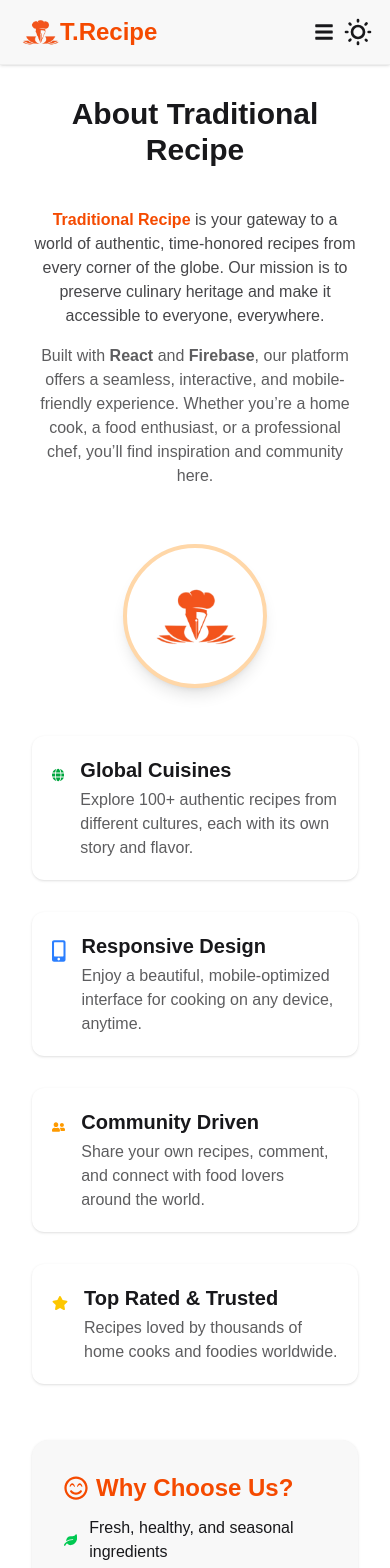
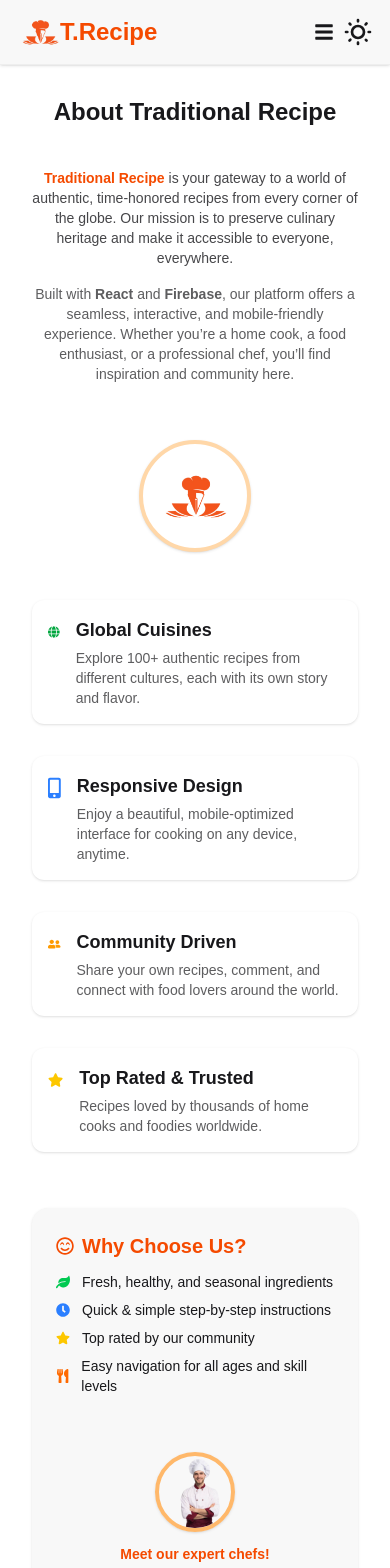
Before and after one commit to shihabuddin-dev/traditional-recipe-client, a React (Vite) app: page /about-us in a window 390 px wide. Shown: the top 1568 px of the page. Built offline with nearby package versions, Linux system fonts and the light colour scheme; no server answers; a web font is replaced by a local one.

Commit message:
i have added new of the ascending sort and search

```diff
--- a/index.html
+++ b/index.html
@@ -1,5 +1,5 @@
 <!doctype html>
-<html lang="en">
+<html lang="en" data-theme="light">
 
 <head>
   <meta charset="UTF-8" />
--- a/src/components/extraSection/FeaturedChefs.jsx
+++ b/src/components/extraSection/FeaturedChefs.jsx
@@ -67,7 +67,7 @@ const FeaturedChefs = () => {
           {chefs.map((chef, idx) => (
             <div
               key={idx}
-              className="group border border-orange-200 bg-base-500 rounded-xl shadow-lg overflow-hidden transition-transform duration-500 hover:shadow-xl hover:-translate-y-1"
+              className="group border border-orange-200 bg-base-500 rounded-2xl shadow-lg overflow-hidden transition-transform duration-500 hover:shadow-xl hover:-translate-y-1"
             >
               <div className="relative">
                 <img
--- a/src/components/extraSection/KitchenEssentials.jsx
+++ b/src/components/extraSection/KitchenEssentials.jsx
@@ -67,7 +67,7 @@ const KitchenEssentials = () => {
         <div className="grid sm:grid-cols-2 md:grid-cols-3 lg:grid-cols-4 gap-5 text-center">
           {tools.map((tool, index) => (
             <Fade key={index} direction={index % 2 === 0 ? "left" : "up"} triggerOnce>
-              <div className="relative bg-base-100 p-7 rounded-3xl shadow-xl border border-orange-200   hover:shadow-xs transition group h-full flex flex-col items-center overflow-hidden">
+              <div className="relative bg-base-100 p-7 rounded-2xl shadow-sm border border-orange-200 hover:shadow-md transition group h-full flex flex-col items-center overflow-hidden">
                 {/* Watermark Icon */}
                 <FaUtensils className="absolute opacity-10 text-orange-300 text-[7rem] -right-4 -bottom-4 pointer-events-none select-none z-0" />
                 <div className="w-28 h-28 mb-4 overflow-hidden rounded-full border-4 border-orange-400 shadow group-hover:scale-103 transition z-10 bg-white">
--- a/src/components/extraSection/Steps.jsx
+++ b/src/components/extraSection/Steps.jsx
@@ -114,7 +114,7 @@ const Steps = () => {
             return (
               <Fade key={i} direction={dir} triggerOnce>
                 <div
-                  className="relative group cursor-pointer transition-all duration-300 hover:scale-105 bg-base-500 rounded-xl shadow-lg overflow-hidden"
+                  className="relative group cursor-pointer transition-all duration-300 hover:scale-105 bg-base-500 rounded-xl shadow-sm overflow-hidden"
                   onClick={() => setSelectedIndex(i)}
                   tabIndex={0}
                   aria-label={`View ${step.title}`}
@@ -150,7 +150,7 @@ const Steps = () => {
           className="fixed inset-0 bg-black bg-opacity-90 z-50 flex items-center justify-center p-4"
           onClick={() => setSelectedIndex(null)}
         >
-          <div className="relative max-w-4xl w-full bg-white dark:bg-gray-900 rounded-xl shadow-lg p-4">
+          <div className="relative max-w-4xl w-full bg-white dark:bg-gray-900 rounded-xl shadow-sm p-4">
             <button
               className="absolute top-2 right-2 text-red-600 text-4xl font-semibold z-10"
               onClick={(e) => {
--- a/src/components/extraSection/WhyChooseUs.jsx
+++ b/src/components/extraSection/WhyChooseUs.jsx
@@ -61,7 +61,7 @@ const WhyChooseUs = () => (
           <Fade key={i} direction={i % 2 === 0 ? "down" : "right"} triggerOnce>
             <div
               key={i}
-              className="bg-base-100 border border-orange-200 rounded-2xl shadow-md p-8 flex flex-col items-center hover:shadow-xl transition-shadow-xs duration-800"
+              className="bg-base-100 border border-orange-200 rounded-2xl shadow-sm p-8 flex flex-col items-center hover:shadow-md transition-shadow-xs duration-800 hover:bg-base-200 hover:-translate-y-3"
             >
               {f.icon}
               <h3 className="text-xl font-semibold mb-2">{f.title}</h3>
--- a/src/layout/DashboardLayout.jsx
+++ b/src/layout/DashboardLayout.jsx
@@ -44,7 +44,7 @@ const DashboardLayout = () => {
     return (
         <div className="min-h-screen bg-base-100 flex flex-col md:flex-row">
             {/* Sidebar */}
-            <aside className="w-full md:w-64 bg-base-200 border-r border-orange-100 flex flex-col items-center py-8 px-4 md:fixed md:h-full z-20">
+            <aside className="hidden w-full md:w-64 bg-base-200 border-r border-orange-100 md:flex flex-col items-center py-8 px-4 md:fixed md:h-full z-20">
                 <Link to='/'>  <img src={logo} alt="Logo" className="w-16 h-16 mb-1 rounded-full shadow" /></Link>
 
                 <h2 className="text-xl font-bold text-orange-600 mb-8">Dashboard</h2>
--- a/src/pages/about/About.jsx
+++ b/src/pages/about/About.jsx
@@ -5,19 +5,16 @@ import logo from '../../assets/logo.png'
 const About = () => {
     return (
         <section className="max-w-5xl mx-auto px-4 text-base-content">
-            <h2 className="text-3xl md:text-4xl font-semibold mb-2 flex justify-center items-center text-center">
+            <h2 className="text-2xl md:text-3xl font-semibold mb-2 flex justify-center items-center text-center">
                 About Traditional Recipe
             </h2>
             {/* Header Section */}
             <div className="mt-10 flex flex-col md:flex-row items-center gap-10 mb-12">
-
                 <div className="flex-1 text-center md:text-center">
-
-
-                    <p className="mb-4 text-base-content/80">
+                    <p className="mb-4 text-base-content/80 text-sm md:text-base">
                         <span className="font-semibold text-orange-600">Traditional Recipe</span> is your gateway to a world of authentic, time-honored recipes from every corner of the globe. Our mission is to preserve culinary heritage and make it accessible to everyone, everywhere.
                     </p>
-                    <p className="mb-4 text-base-content/70">
+                    <p className="mb-4 text-base-content/70 text-sm md:text-base">
                         Built with <span className="font-semibold">React</span> and <span className="font-semibold">Firebase</span>, our platform offers a seamless, interactive, and mobile-friendly experience. Whether you’re a home cook, a food enthusiast, or a professional chef, you’ll find inspiration and community here.
                     </p>
                 </div>
@@ -25,50 +22,48 @@ const About = () => {
                     <img
                         src={logo}
                         alt="Traditional Recipe Logo"
-                        className="w-36 h-36 md:w-48 md:h-48 object-contain rounded-full shadow-lg border-4 border-orange-200 bg-white hover:scale-105 transition-transform duration-300"
+                        className="w-28 h-28 md:w-40 md:h-40 object-contain rounded-full shadow-sm border-4 border-orange-200 bg-white hover:scale-105 transition-transform duration-300"
                     />
                 </div>
             </div>
-
             {/* Features Grid */}
             <div className="grid grid-cols-1 sm:grid-cols-2 gap-8 mb-14">
-                <div className="flex items-start gap-4 bg-base-100 rounded-xl p-5 shadow hover:shadow-lg transition-shadow duration-300">
-                    <FaGlobe className="text-3xl text-green-600 mt-1" />
+                <div className="flex items-start gap-4 bg-base-100 rounded-xl p-4 shadow hover:shadow-md transition-shadow duration-300">
+                    <FaGlobe className="text-2xl text-green-600 mt-1" />
                     <div>
-                        <h3 className="text-xl font-semibold mb-1">Global Cuisines</h3>
-                        <p className="text-base-content/70">Explore 100+ authentic recipes from different cultures, each with its own story and flavor.</p>
+                        <h3 className="text-lg font-semibold mb-1">Global Cuisines</h3>
+                        <p className="text-base-content/70 text-sm">Explore 100+ authentic recipes from different cultures, each with its own story and flavor.</p>
                     </div>
                 </div>
-                <div className="flex items-start gap-4 bg-base-100 rounded-xl p-5 shadow hover:shadow-lg transition-shadow duration-300">
-                    <FaMobileAlt className="text-3xl text-blue-500 mt-1" />
+                <div className="flex items-start gap-4 bg-base-100 rounded-xl p-4 shadow hover:shadow-md transition-shadow duration-300">
+                    <FaMobileAlt className="text-2xl text-blue-500 mt-1" />
                     <div>
-                        <h3 className="text-xl font-semibold mb-1">Responsive Design</h3>
-                        <p className="text-base-content/70">Enjoy a beautiful, mobile-optimized interface for cooking on any device, anytime.</p>
+                        <h3 className="text-lg font-semibold mb-1">Responsive Design</h3>
+                        <p className="text-base-content/70 text-sm">Enjoy a beautiful, mobile-optimized interface for cooking on any device, anytime.</p>
                     </div>
                 </div>
-                <div className="flex items-start gap-4 bg-base-100 rounded-xl p-5 shadow hover:shadow-lg transition-shadow duration-300">
-                    <FaUserFriends className="text-3xl text-amber-500 mt-1" />
+                <div className="flex items-start gap-4 bg-base-100 rounded-xl p-4 shadow hover:shadow-md transition-shadow duration-300">
+                    <FaUserFriends className="text-2xl text-amber-500 mt-1" />
                     <div>
-                        <h3 className="text-xl font-semibold mb-1">Community Driven</h3>
-                        <p className="text-base-content/70">Share your own recipes, comment, and connect with food lovers around the world.</p>
+                        <h3 className="text-lg font-semibold mb-1">Community Driven</h3>
+                        <p className="text-base-content/70 text-sm">Share your own recipes, comment, and connect with food lovers around the world.</p>
                     </div>
                 </div>
-                <div className="flex items-start gap-4 bg-base-100 rounded-xl p-5 shadow hover:shadow-lg transition-shadow duration-300">
-                    <FaStar className="text-3xl text-yellow-400 mt-1" />
+                <div className="flex items-start gap-4 bg-base-100 rounded-xl p-4 shadow hover:shadow-md transition-shadow duration-300">
+                    <FaStar className="text-2xl text-yellow-400 mt-1" />
                     <div>
-                        <h3 className="text-xl font-semibold mb-1">Top Rated & Trusted</h3>
-                        <p className="text-base-content/70">Recipes loved by thousands of home cooks and foodies worldwide.</p>
+                        <h3 className="text-lg font-semibold mb-1">Top Rated & Trusted</h3>
+                        <p className="text-base-content/70 text-sm">Recipes loved by thousands of home cooks and foodies worldwide.</p>
                     </div>
                 </div>
             </div>
-
             {/* Why Choose Us Section */}
-            <div className="bg-base-200 rounded-2xl p-8 shadow flex flex-col md:flex-row items-center gap-10">
+            <div className="bg-base-200 rounded-2xl p-6 shadow flex flex-col md:flex-row items-center gap-8">
                 <div className="flex-1 mb-6 md:mb-0">
-                    <h2 className="text-2xl md:text-3xl font-bold mb-3 flex items-center gap-2 text-orange-600">
-                        <FaRegSmileBeam className="text-2xl md:text-3xl" /> Why Choose Us?
+                    <h2 className="text-xl md:text-2xl font-bold mb-3 flex items-center gap-2 text-orange-600">
+                        <FaRegSmileBeam className="text-lg md:text-xl" /> Why Choose Us?
                     </h2>
-                    <ul className="list-none pl-0 space-y-3 text-base md:text-lg">
+                    <ul className="list-none pl-0 space-y-2 text-sm md:text-base">
                         <li className="flex items-center gap-3"><FaLeaf className="text-green-500" /> Fresh, healthy, and seasonal ingredients</li>
                         <li className="flex items-center gap-3"><FaClock className="text-blue-500" /> Quick & simple step-by-step instructions</li>
                         <li className="flex items-center gap-3"><FaStar className="text-yellow-400" /> Top rated by our community</li>
@@ -79,9 +74,9 @@ const About = () => {
                     <img
                         src={chef}
                         alt="Featured Chef"
-                        className="w-28 h-28 md:w-36 md:h-36 object-cover rounded-full border-4 border-orange-300 shadow mb-3 hover:scale-105 transition-transform duration-300"
+                        className="w-20 h-20 md:w-28 md:h-28 object-cover rounded-full border-4 border-orange-300 shadow mb-3 hover:scale-105 transition-transform duration-300"
                     />
-                    <span className="text-base font-semibold text-orange-600">Meet our expert chefs!</span>
+                    <span className="text-sm font-semibold text-orange-600">Meet our expert chefs!</span>
                 </div>
             </div>
         </section>
--- a/src/pages/allRecipes/AllRecipes.jsx
+++ b/src/pages/allRecipes/AllRecipes.jsx
@@ -8,13 +8,13 @@ const AllRecipes = () => {
   const [search, setSearch] = useState("");
   const [showAll, setShowAll] = useState(false);
   const [selectedCuisine, setSelectedCuisine] = useState("All");
+  const [sortOrder, setSortOrder] = useState("asc");
 
   useEffect(() => {
     fetch(`http://localhost:3000/recipes?searchParams=${search}`)
       .then((res) => res.json())
       .then((data) => setRecipes(data));
   }, [search]);
-
 
   // Extract unique cuisine types
   const cuisineTypes = useMemo(() => {
@@ -38,9 +38,16 @@ const AllRecipes = () => {
       ? recipes
       : recipes.filter((r) => r.cuisine === selectedCuisine);
 
+  // Sort by preparationTime
+  const sortedRecipes = [...filteredRecipes].sort((a, b) => {
+    const aTime = Number(a.preparationTime) || 0;
+    const bTime = Number(b.preparationTime) || 0;
+    return sortOrder === "asc" ? aTime - bTime : bTime - aTime;
+  });
+
   const visibleRecipes = showAll
-    ? filteredRecipes
-    : filteredRecipes.slice(0, 10);
+    ? sortedRecipes
+    : sortedRecipes.slice(0, 10);
 
   return (
     <div className="max-w-7xl mx-auto px-4">
@@ -56,19 +63,21 @@ const AllRecipes = () => {
           likes.
         </p>
       </div>
-      <form className="pb-8 flex flex-col md:flex-row justify-center items-center gap-2">
+      <form className="pb-4 flex flex-col md:flex-row justify-center items-center gap-2">
         <input
           type="text"
           value={search}
           onChange={(e) => setSearch(e.target.value)}
           required
           placeholder="Search by Recipe Name"
-          className="w-xs  mt-1 border-1 border-base-content/20 px-4 py-2 rounded-full focus:outline-none focus:ring-1 focus:ring-orange-400 focus:border-orange-400 transition duration-200 bg-base-100 text-base-content"
+          className="md:w-xs mt-1 border-1 border-gray-300 px-4 py-2 rounded-full focus:outline-none focus:ring-1 focus:ring-orange-400 focus:border-orange-400 transition duration-200 bg-base-100 text-base-content"
         />
+        <Button>Search</Button>
       </form>
+      <p className="text-center mb-2">Sort All Recipe By: 👇🏻</p>
+      {/* Dropdown Filter */}
+      <div className="flex flex-col sm:flex-row justify-center items-center gap-4 mb-10">
 
-      {/* Dropdown Filter */}
-      <div className="flex justify-center mb-10">
         <select
           value={selectedCuisine}
           onChange={(e) => setSelectedCuisine(e.target.value)}
@@ -79,6 +88,14 @@ const AllRecipes = () => {
               {type}
             </option>
           ))}
+        </select>
+        <select
+          value={sortOrder}
+          onChange={(e) => setSortOrder(e.target.value)}
+          className="border border-gray-300 rounded-md px-4 py-2 text-orange-600 focus:outline-none focus:ring-2 focus:ring-amber-500"
+        >
+          <option value="asc">Preparation Time: Low to High</option>
+          <option value="desc">Preparation Time: High to Low</option>
         </select>
       </div>
 
```
